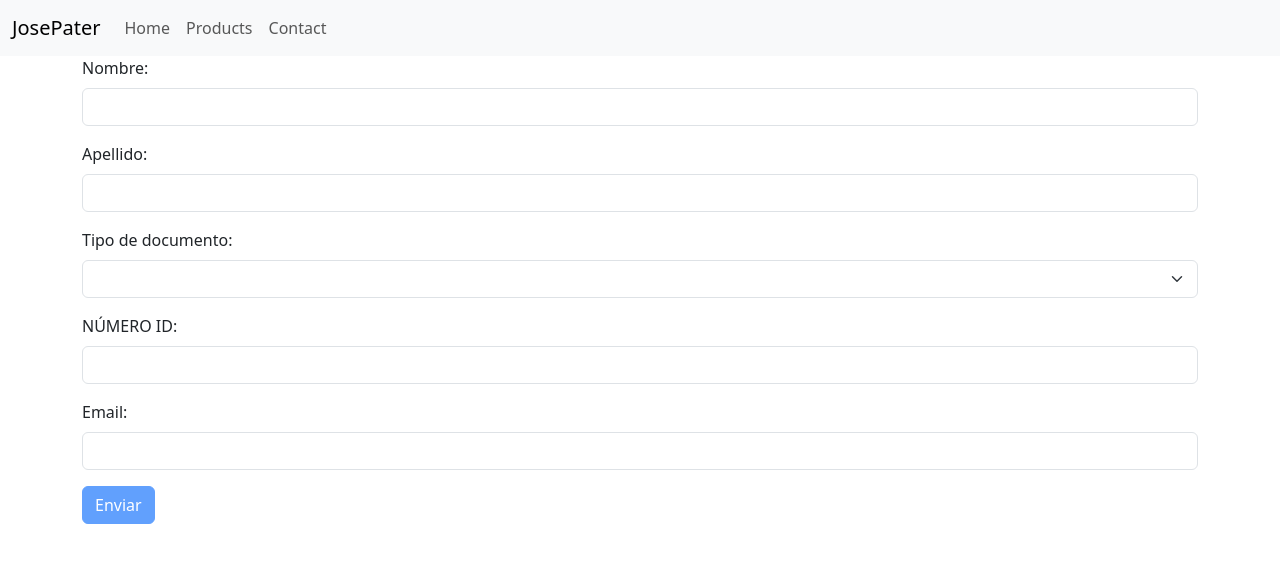
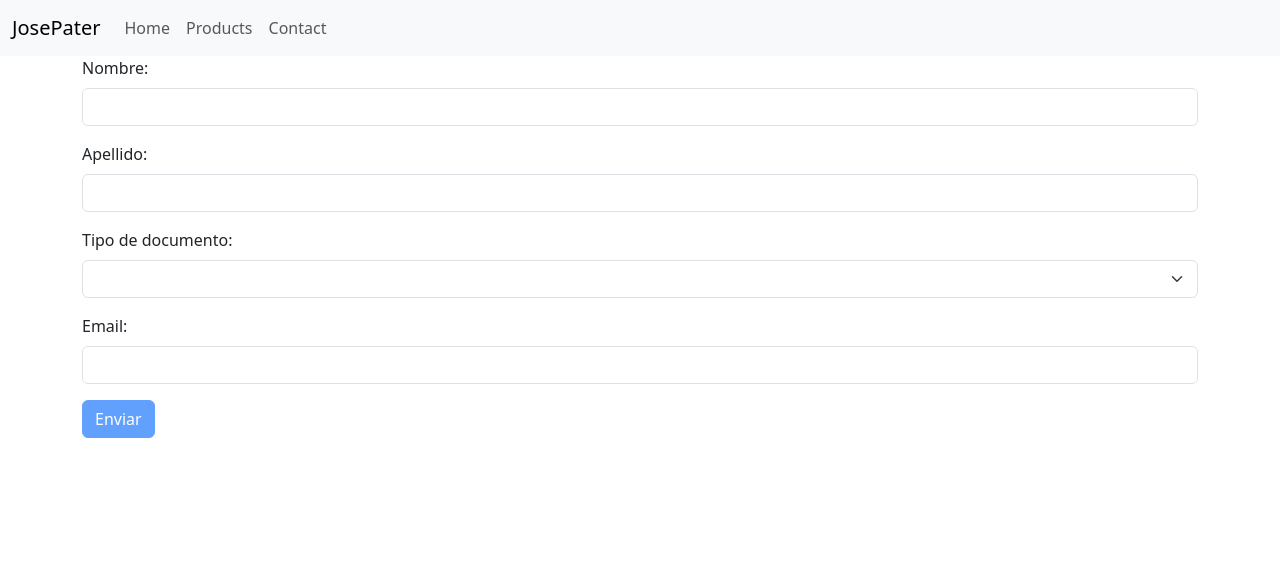
Before and after one commit to JosePater/Landing-page-Angular-16, an Angular app: page /contact in a window 1280 px wide. Shown: the top 562 px of the page. Built offline with nearby package versions, Linux system fonts and the light colour scheme.

Commit message:
feat(mostrarDni): show input DNI when select an opcion

```diff
--- a/src/app/contact/contact.component.html
+++ b/src/app/contact/contact.component.html
@@ -24,8 +24,9 @@
             </select>
             <div class="text-danger" *ngIf="hasErrors('tipoDni','required')">* Tipo documento requerido requerido</div>
         </div>
-        <dni-input [tipoDni]="tipoDni"/>
-
+        <div class="mb-3" *ngIf="mostrarDni" >
+            <dni-input [tipoDni]="tipoDni"/>
+        </div>
         <div class="mb-3">
             <label for="email" class="form-label">Email:</label>
             <input [ngClass]="{'is-invalid': hasErrors('email','required') || hasErrors('email', 'email')}"
--- a/src/app/contact/contact.component.ts
+++ b/src/app/contact/contact.component.ts
@@ -1,6 +1,5 @@
 import { Component, OnDestroy, OnInit } from '@angular/core';
 import { FormBuilder, FormGroup, Validators } from '@angular/forms';
-import { DniComponent } from './dni/dni.component';
 
 @Component({
   selector: 'app-contact',
@@ -10,6 +9,7 @@ import { DniComponent } from './dni/dni.component';
 export class ContactComponent implements OnInit, OnDestroy{
   formularioContacto: FormGroup;
   tipoDni: string = 'DNI';
+  mostrarDni: boolean = false; // Para que cuando se seleccione el tipo de DNI se muestre el campo (ID)
 
   constructor(private form: FormBuilder) {
     // Validadores
@@ -25,6 +25,7 @@ export class ContactComponent implements OnInit, OnDestroy{
     // Set valor a tipo de documento (tipoDni)
     this.formularioContacto.get('tipoDni')?.valueChanges.subscribe(value => {
       this.tipoDni = value;
+      this.mostrarDni = value != ''; // Campo ID
     })
   }
 
--- a/src/app/contact/dni/dni.component.html
+++ b/src/app/contact/dni/dni.component.html
@@ -1,9 +1,7 @@
 <form [formGroup]="formularioDocumento">
-    <div class="mb-3">
-        <label for="name" class="form-label">{{variableNueva}}:</label>
-        <input [ngClass]="{'is-invalid': hasErrors('dni','required')}"
-        type="text" class="form-control" id="dni" formControlName="dni">
-        <div class="text-danger" *ngIf="hasErrors('dni','required')">DNI requerido</div>
-        <div class="text-danger" *ngIf="hasErrors('dni','minlength')">Requiere de mínimo 3 caracteres</div>
-    </div>
+    <label for="name" class="form-label">{{tipoDni}}:</label>
+    <input [ngClass]="{'is-invalid': hasErrors('dni','required')}"
+    type="text" class="form-control" id="dni" formControlName="dni">
+    <div class="text-danger" *ngIf="hasErrors('dni','required')">DNI requerido</div>
+    <div class="text-danger" *ngIf="hasErrors('dni','minlength')">Requiere de mínimo 3 caracteres</div>
 </form>
--- a/src/app/contact/dni/dni.component.ts
+++ b/src/app/contact/dni/dni.component.ts
@@ -9,7 +9,7 @@ import { FormBuilder, FormGroup, Validators } from '@angular/forms';
 export class DniComponent implements OnChanges {
   @Input() tipoDni: string = 'DNI';
   formularioDocumento: FormGroup;
-  variableNueva: string = 'NÚMERO ID';
+
 
   constructor(private form: FormBuilder) {
     this.formularioDocumento = this.form.group({
@@ -19,10 +19,7 @@ export class DniComponent implements OnChanges {
   }
   // Cuando algo cambia dentro del componente
   ngOnChanges(changes: SimpleChanges): void {
-    // console.log(changes?.['tipoDni'].currentValue);
-    // Si no hubo cambios se deja el nombre de inicio de variableNueva
-    this.variableNueva = !changes?.['tipoDni'].firstChange ? changes?.['tipoDni'].currentValue: this.variableNueva;
-
+    console.log(changes?.['tipoDni'].currentValue); // Muestra la opción seleccionada
   }
 
     // Campos inválidos
```
